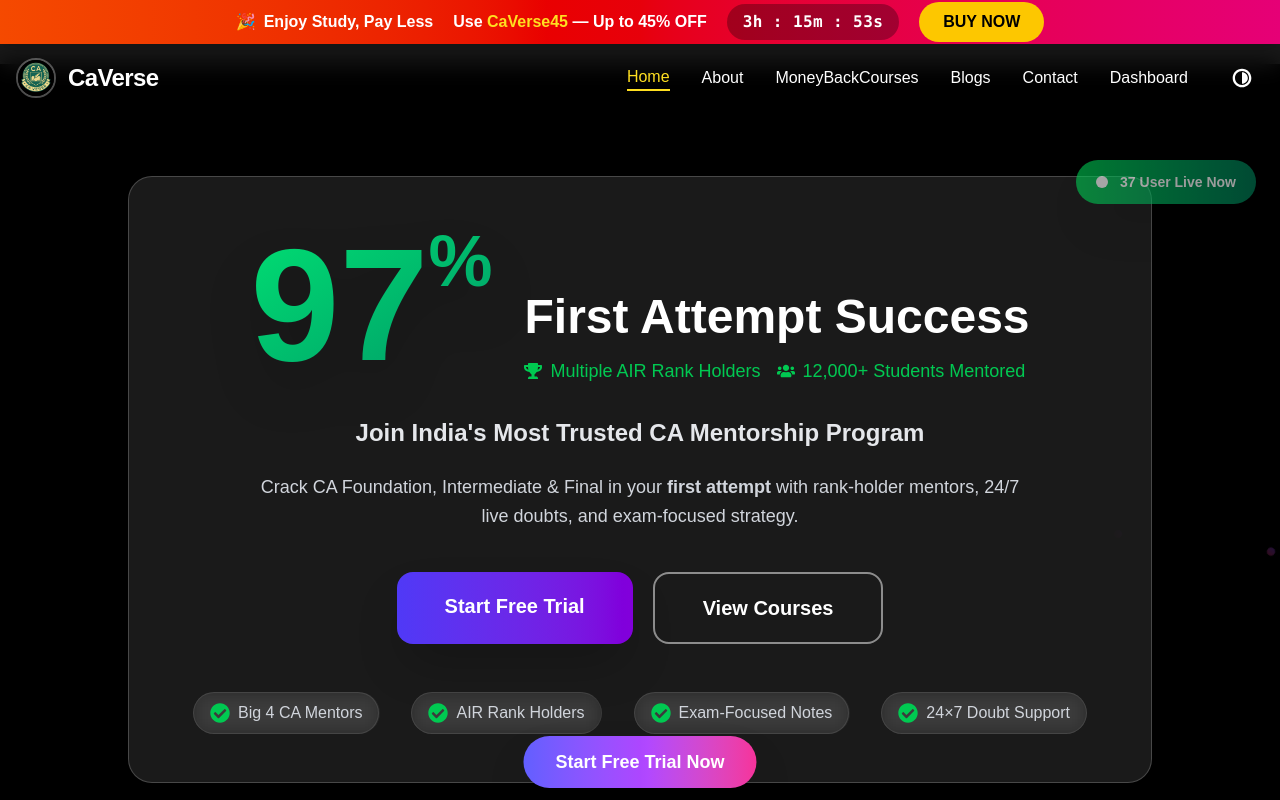
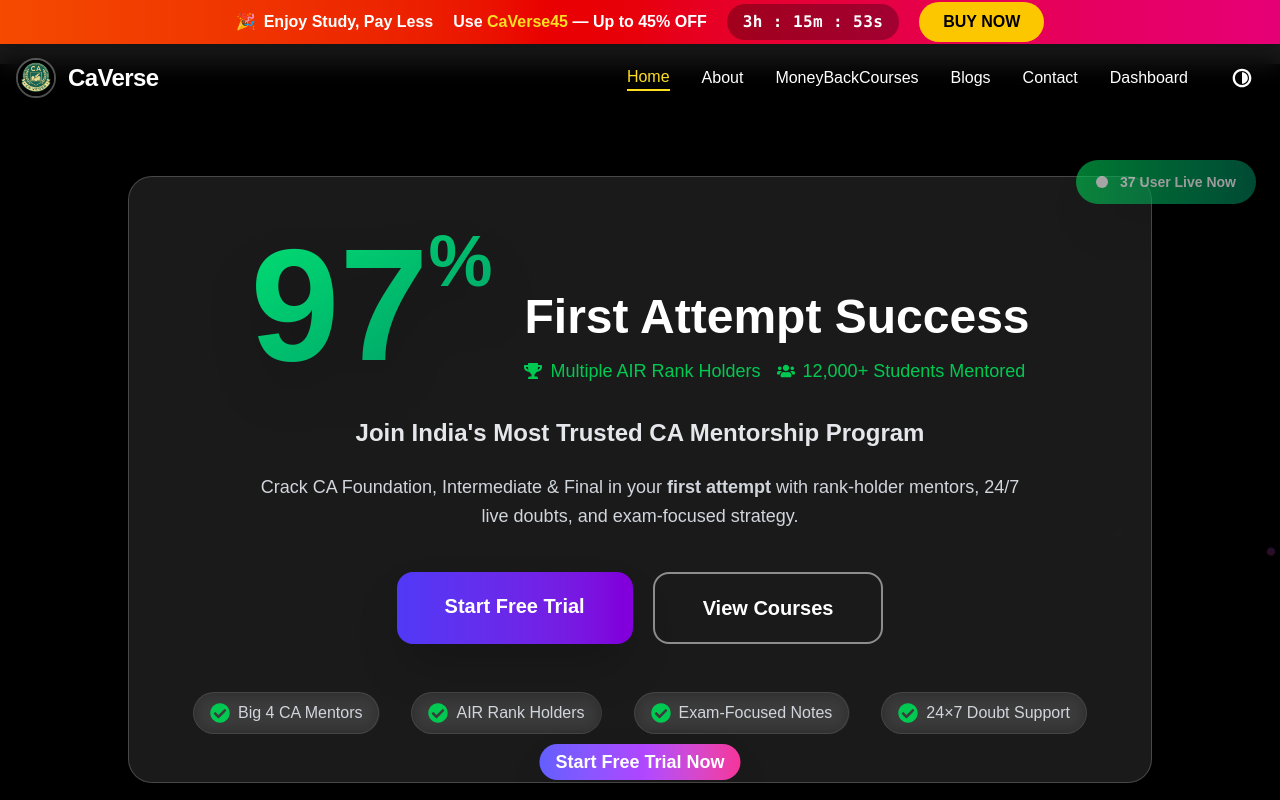
Before and after one commit to Kush36/CAVerse, a React (Vite) app in the folder CAVerse/: page / in a window 1280 px wide. Shown: the top 800 px of the page. Built offline with nearby package versions, Linux system fonts and the light colour scheme.

Commit message:
home page

```diff
--- a/CAVerse/src/components/Home.jsx
+++ b/CAVerse/src/components/Home.jsx
@@ -653,10 +653,10 @@
       </section>
 
       {/* ======================= STICKY CTA ======================= */}
-      <div className="fixed bottom-6 left-1/2 -translate-x-1/2 z-50">
+      <div className="fixed bottom-6 left-1/2 -translate-x-1/2 z-100">
         <Link
           to="/signup"
-          className="group relative px-8 py-4 rounded-full font-bold text-lg bg-gradient-to-r from-indigo-500 via-purple-500 to-pink-500 text-white shadow-2xl hover:shadow-indigo-500/50 transform hover:scale-105 transition-all overflow-hidden"
+          className="group relative px-4 py-2 rounded-full font-bold text-lg bg-gradient-to-r from-indigo-500 via-purple-500 to-pink-500 text-white shadow-2xl hover:shadow-indigo-500/50 transform hover:scale-105 transition-all overflow-hidden"
         >
           <span className="relative z-10">Start Free Trial Now</span>
 
```
